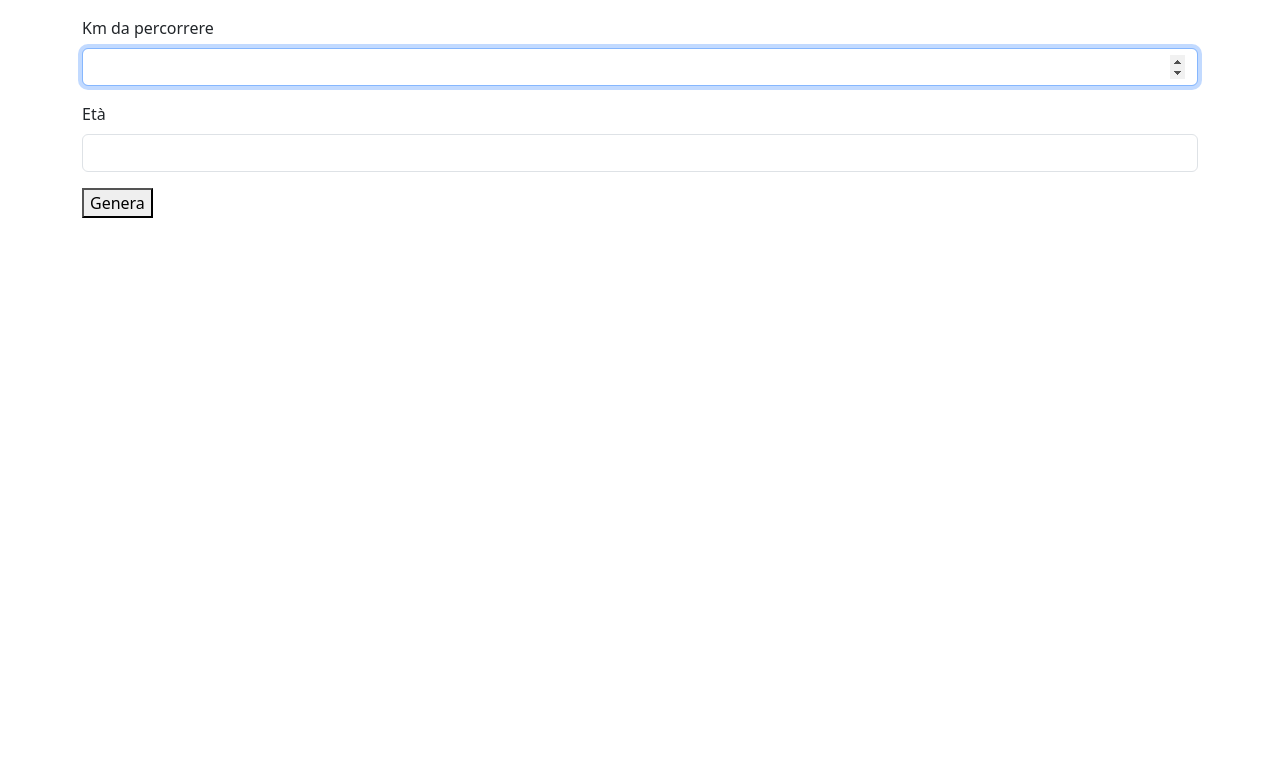
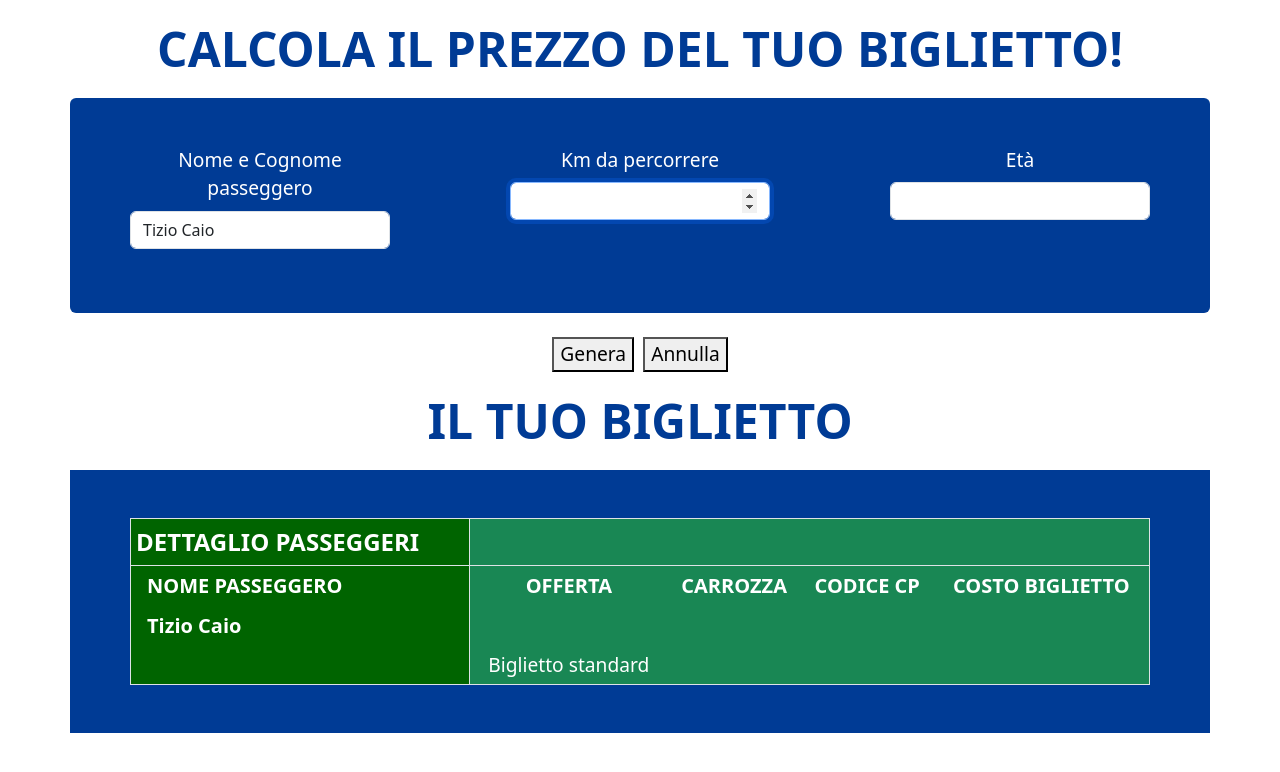
Before and after one commit to FrancescoM95/js-biglietto-treno-form, a plain HTML site: page index.html in a window 1280 px wide. Drawn offline with nearby package versions, Linux system fonts and the light colour scheme.

Commit message:
milestone 2

```diff
--- a/css/style.css
+++ b/css/style.css
@@ -0,0 +1,27 @@
+body {
+    color: #003b95;
+    font-size: 1.2rem;
+}
+
+.row {
+    background-color: #003b95;
+    color: #fff;
+}
+
+
+h1,
+h3 {
+    text-transform: uppercase;
+    font-size: 3rem;
+    font-weight: 800;
+    margin: 20px 0;
+}
+
+th,
+td {
+    padding: 5px;
+}
+
+.bg-green {
+    background-color: darkgreen;
+}
--- a/index.html
+++ b/index.html
@@ -23,18 +23,83 @@
     <script defer src="js/script.js"></script>
 </head>
 
-<body class="py-3">
-    <div class="container">
-        <div class="mb-3">
-            <label for="kms" class="form-label">Km da percorrere</label>
-            <input type="number" class="form-control" name="distance" id="distance">
+<body>
+    <div class="container text-center">
+        <h1>calcola il prezzo del tuo biglietto!</h1>
+        <div class="row mb-4 rounded-2">
+            <div class="col">
+                <div class="mb-3 p-5">
+                    <label for="userName" class="form-label">Nome e Cognome passeggero</label>
+                    <input type="text" class="form-control" name="userName" id="userName" value="Tizio Caio">
+                </div>
+            </div>
+            <div class="col">
+                <div class="mb-3 p-5">
+                    <label for="distance" class="form-label">Km da percorrere</label>
+                    <input type="number" class="form-control" name="distance" id="distance">
+                </div>
+            </div>
+            <div class="col">
+                <div class="mb-3 p-5">
+                    <label for="userAge" class="form-label">Età</label>
+                    <input type="number" class="form-control" name="userAge" id="userAge">
+                </div>
+            </div>
         </div>
-        <div class="mb-3">
-            <label for="age" class="form-label">Età</label>
-            <input type="number" class="form-control" name="userAge" id="userAge">
+        <div class="button-group ">
+            <button type="button" id="button" class="me-1">Genera</button>
+            <button type="button" id="reset">Annulla</button>
         </div>
-        <button type="button" id="button">Genera</button>
-        <h1 id="total"></h1>
+
+        <h3>il tuo biglietto</h3>
+
+        <div class="row">
+            <div class="col">
+                <div class="table-box p-5">
+                    <table class="text-start w-100 bg-success border">
+                        <thead class="p-5 border">
+                            <tr class="bg-green">
+                                <th class=" border text-uppercase fs-4">Dettaglio passeggeri</th>
+                            </tr>
+                        </thead>
+                        <tbody>
+                            <tr class="text-uppercase text-center fw-bold fs-5">
+                                <td class="bg-green border-end ps-3 text-start">Nome passeggero</td>
+                                <td>Offerta</td>
+                                <td>Carrozza</td>
+                                <td>Codice CP</td>
+                                <td>Costo biglietto</td>
+                            </tr>
+                            <tr>
+                                <td class="bg-green border-end ps-3 fw-bold fs-5">Tizio Caio</td>
+                            </tr>
+                            <tr class="text-center">
+                                <td class="bg-green border-end"></td>
+                                <td id="range">Biglietto standard</td>
+                                <td id="wagon"></td>
+                                <td id="cpnumber"></td>
+                                <td id="total"></td>
+                            </tr>
+                        </tbody>
+                    </table>
+                </div>
+
+            </div>
+        </div>
+
+
+
+
+
+
+
+
+
+
+
+
+
+
     </div>
 
 </body>
--- a/js/script.js
+++ b/js/script.js
@@ -11,7 +11,13 @@ const button = document.getElementById('button');
 const pricePerKm = 0.21;
 let discount = null;
 const total = document.getElementById('total');
-const priceMessage = 'Il totale del tuo biglietto è: €';
+const range = document.getElementById('range');
+const wagon = document.getElementById('wagon');
+let min = 20
+let mid = 11111
+let max = 99999
+const cpnumber = document.getElementById('cpnumber');
+
 
 
 //* MAIN LOGICS
@@ -45,8 +51,12 @@ button.addEventListener('click', function () {
     }
 
     // MOSTRO IN PAGINA IL MESSAGGIO CON IL PREZZO FINALE
-    total.innerText = priceMessage + finalPrice.toFixed(2);
     console.log('prezzo base €', basePrice, 'sconto %', discount, 'prezzo finale €', finalPrice.toFixed(2));
+    total.innerText = finalPrice.toFixed(2) + '€';
+    wagon.innerText = Math.floor(Math.random() * min) + 1;
+    cpnumber.innerText = Math.floor(Math.random() * (max + 1 - mid)) + mid;
+
     distance.value = '';
     userAge.value = '';
+    distance.focus();
 });
```
